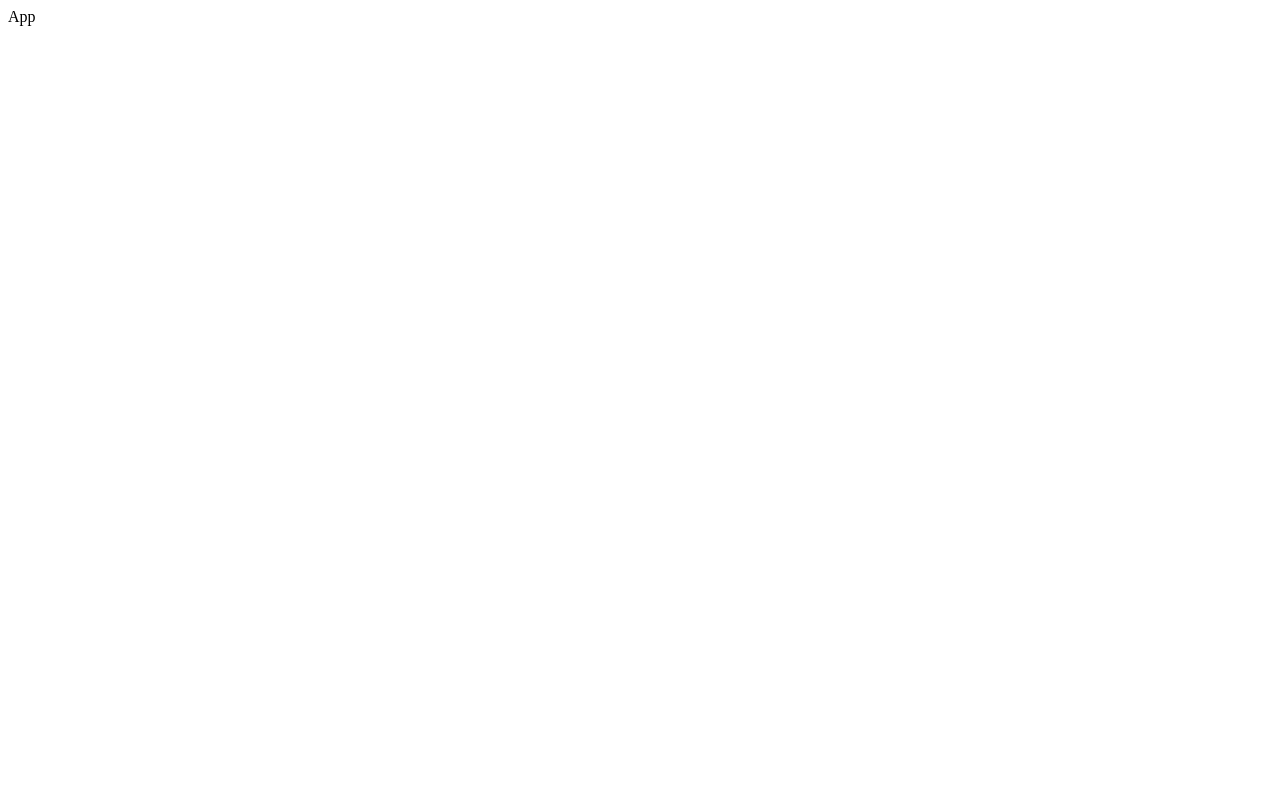
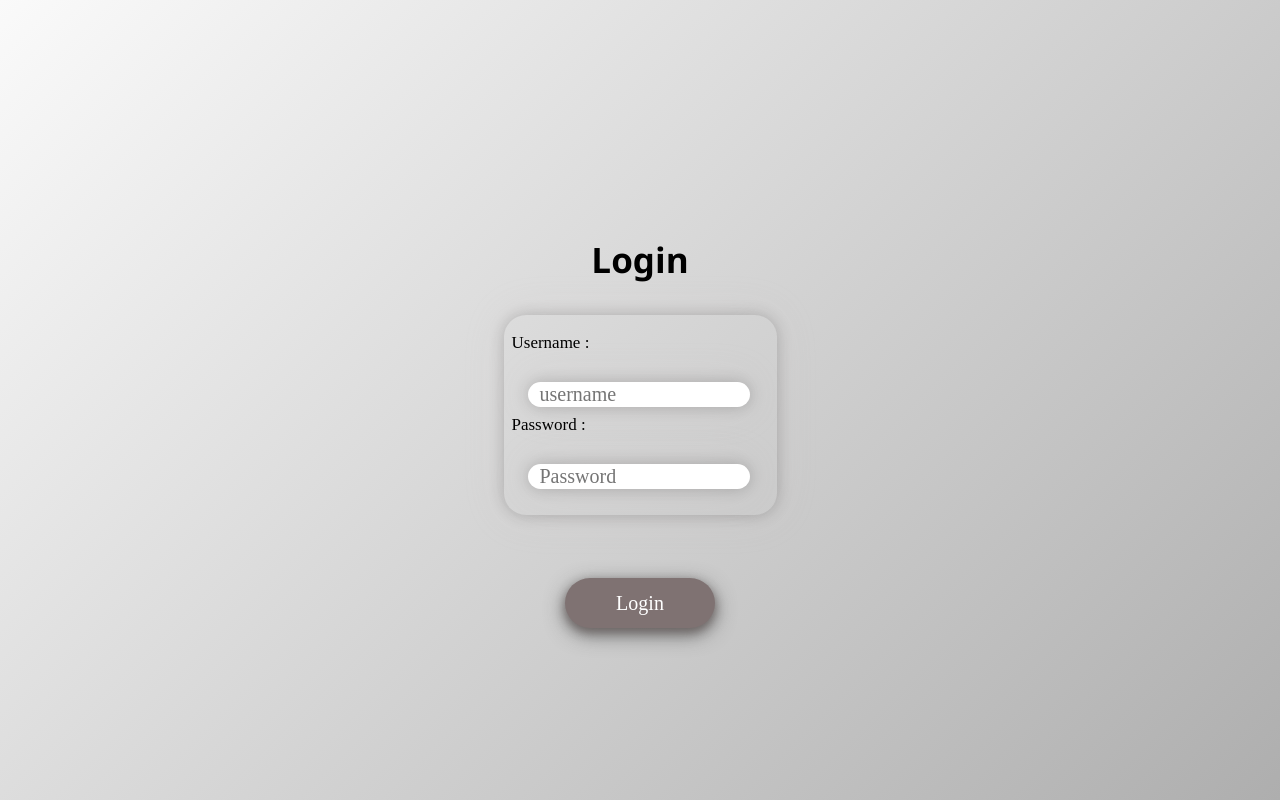
Before and after one commit to fede-palazz/se2-office-queue-group-14, a React (Vite) app in the folder client/: page / in a window 1280 px wide. Built offline with nearby package versions, Linux system fonts and the light colour scheme.

Commit message:
Login UI

```diff
--- a/client/src/App.jsx
+++ b/client/src/App.jsx
@@ -1,7 +1,12 @@
 import "./App.css";
+import { Login } from "./components/Login/Login";
 
 function App() {
-  return <div>App</div>;
+  return (
+    <div className="APP">
+      <Login />
+    </div>
+  );
 }
 
 export default App;
--- a/client/src/components/Login/Login.css
+++ b/client/src/components/Login/Login.css
@@ -1,75 +1,88 @@
-body,
-html {
-  height: 100%;
-  margin: 0;
+body {
+  background: linear-gradient(135deg, #fafafa, #aeaeae);
+  height: 100vh;
+  width: 100%;
   display: flex;
   justify-content: center;
   align-items: center;
-  background-color: #f0f0f0;
-  font-family: "Arial", sans-serif;
+  margin: 0;
 }
-.loginContainer {
+
+.login {
+  display: flex;
+  flex-direction: column;
+  justify-content: center;
+  align-items: center;
+  background: #dfd1d1;
+  width: 434px;
+  padding: 20px;
+  border-radius: 22px;
+  box-shadow: 0 4px 8px 0 rgba(0, 0, 0, 0.2), 0 6px 20px 0 rgba(0, 0, 0, 0.19);
+}
+
+h4 {
+  font-family: "Segoe UI", bold;
+  font-size: 35px;
+  margin-top: 4rem;
+  margin-bottom: 2rem;
   text-align: center;
+}
+
+form {
   display: flex;
-  justify-content: center;
   flex-direction: column;
   align-items: center;
-  background-color: #ffffff;
-  padding: 40px;
-  border-radius: 10px;
-  box-shadow: 0 4px 8px rgba(0, 0, 0, 0.1);
-  border: 2px solid #007bff;
+  width: 100%;
+}
+.text_area {
+  align-content: center;
+  border-radius: 22px;
+  margin-bottom: 35px;
+  width: 100%;
+  height: 200px;
+  box-shadow: 0 0 16px 0 rgba(0, 0, 0, 0.2),
+    0 0 40px 0 rgba(213, 202, 202, 0.19);
 }
 
-.loginTitle {
-  color: rgb(72, 72, 72);
-  font-size: 30px;
-  font-weight: bold;
-  font-size: 30px;
-  font-family: "Lucida Sans", "Lucida Sans Regular", "Lucida Grande",
-    "Lucida Sans Unicode", Geneva, Verdana, sans-serif;
-  font-weight: bold;
-  margin-bottom: 20px;
+.text_input {
+  margin-top: 1.2rem;
+  margin-left: 1.5rem;
+  margin-bottom: 0.5rem;
+  border-radius: 22px;
+  font-family: "Montserrat regular";
+  font-size: 20px;
+  border: none;
+  width: 80%;
+  box-shadow: 0 0 16px 0 rgba(0, 0, 0, 0.2),
+    0 0 40px 0 rgba(213, 202, 202, 0.19);
 }
 
-.loginFormContainer {
-  border-radius: 10px;
-  border-width: 1px;
-  border-color: black;
-  border-style: solid;
-  background-color: white;
+.title {
+  margin-left: 0.5rem;
+  font-family: "Montserrat";
+  font-size: 17px;
+  margin-bottom: 10px;
 }
 
-.loginBtn {
-  margin-top: 20px;
-  width: 100%;
-  height: 40px;
-  font-size: 15px;
-  font-weight: bold;
-  color: white;
-  background-color: #ff6f00;
+.btn {
+  margin-top: 28px;
+  width: 150px;
+  height: 50px;
+  border-radius: 30px;
+  background: #7f7272;
+  border: none;
+  font-family: "Montserrat";
+  font-size: 20px;
+  color: #ffffff;
+  box-shadow: 0 4px 8px 0 #6a5f5eb3, 0 6px 20px 0 #595959e6;
+  cursor: pointer;
 }
 
-.p {
-  color: rgb(48, 48, 48);
-  font-weight: bold;
-  font-size: 13px;
+.link {
+  color: #0e4579;
+  font-family: "Montserrat light";
+  font-size: 18px;
+  cursor: pointer;
+  display: block;
+  text-decoration: none;
 }
-
-.error {
-  margin-top: 10px;
-}
-
-.form {
-  padding-left: 0;
-  padding-right: 0;
-}
-
-body {
-  height: 100vh;
-  width: 100vw;
-}
-
-#root {
-  height: 100%;
-}
--- a/client/src/components/Login/Login.tsx
+++ b/client/src/components/Login/Login.tsx
@@ -69,25 +69,29 @@ function Login(props: any) {
     <Container fluid className="LoginContainer">
       <Row>
         <Col>
-          <h2>Login</h2>
+          <h4>Login</h4>
           <Form onSubmit={handleSubmit}>
+            <div className="text_area">
               <Form.Group>
-              <Form.Label>Username</Form.Label>
+                <div className="title"> Username : </div>
                 <Form.Control
                   type="text"
-                placeholder="Enter username"
+                  placeholder="  username  "
                   onChange={(e) => setUsername(e.target.value)}
+                  className="text_input"
                 />
               </Form.Group>
 
               <Form.Group>
-              <Form.Label>Password</Form.Label>
+                <div className="title"> Password : </div>
                 <Form.Control
                   type="password"
-                placeholder="Password"
+                  placeholder="  Password  "
                   onChange={(e) => setPassword(e.target.value)}
+                  className="text_input"
                 />
               </Form.Group>
+            </div>
 
             <Button variant="primary" type="submit">
               Login
```
Lines whose indentation alone changed are shown as unchanged.
